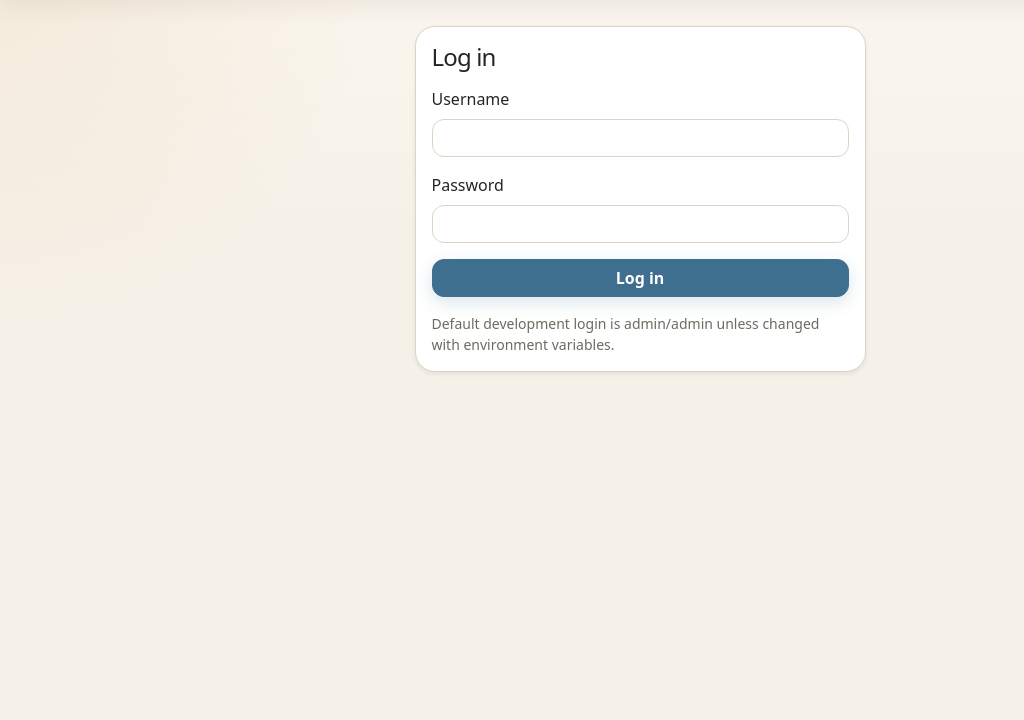
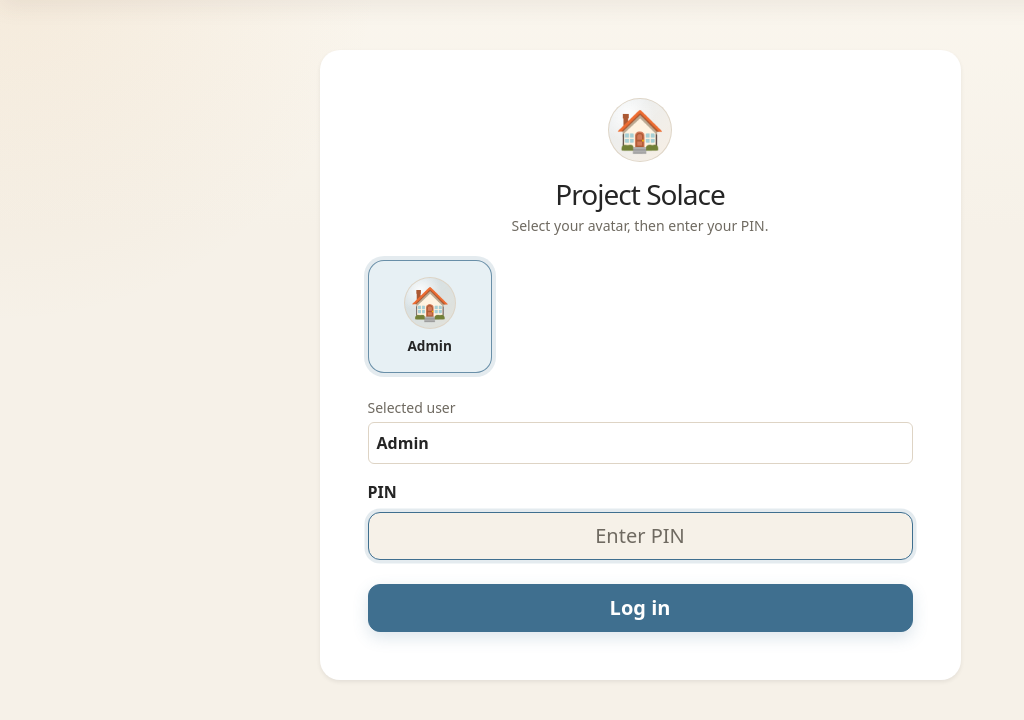
Before and after one commit to Moose151/project-solace, a Flask app: page /login in a window 1280 px wide. Shown: the part 59-779 px from the top of the page, without its empty margins (0-1024 px from the left). Run offline with Flask 3, Linux system fonts and the light colour scheme.

Commit message:
0.27.0-beta: Avatar/PIN login and user management
- Replace username/password login with Meridian-style avatar card grid + PIN
- Add display_name and avatar_emoji fields to User model with migrations
- Default dev PIN is now 1234 (was 'admin'), shown only in DEBUG mode
- Add /users page for managing all users (create, edit, delete, avatar grid preview)
- Add /users/<id>/edit for editing any user's name, emoji, PIN, active state
- Add /account page for the currently logged-in user to update their own profile and PIN
- Navbar shows current user's emoji and name as a clickable link to /account
- Add Users link in Manage dropdown
- Port avatar login CSS from Meridian design system into site.css
- Bump version to 0.27.0-beta

Co-Authored-By: Claude Sonnet 4.6 <noreply@anthropic.com>

```diff
--- a/app/forms.py
+++ b/app/forms.py
@@ -3,7 +3,7 @@ import re
 from flask_wtf import FlaskForm
 from wtforms import (
     StringField, PasswordField, FloatField, IntegerField, SelectField,
-    BooleanField, TextAreaField, SubmitField
+    BooleanField, TextAreaField, SubmitField, HiddenField
 )
 from wtforms.validators import DataRequired, NumberRange, Optional, Length, ValidationError
 
@@ -39,9 +39,25 @@ def valid_web_url(form, field):
 
 
 class LoginForm(FlaskForm):
-    username = StringField("Username", validators=[DataRequired(), Length(max=80)])
-    password = PasswordField("Password", validators=[DataRequired()])
+    selected_user_id = HiddenField("Selected user")
+    password = PasswordField("PIN", validators=[DataRequired()])
     submit = SubmitField("Log in")
+
+
+class UserForm(FlaskForm):
+    display_name = StringField("Display name", validators=[DataRequired(), Length(max=120)])
+    avatar_emoji = StringField("Avatar emoji", validators=[DataRequired(), Length(max=10)], description="Pick an emoji for the login screen, e.g. 🏠 🐶 🌟")
+    pin = PasswordField("PIN", validators=[Optional(), Length(min=4, max=20)], description="Leave blank when editing to keep the current PIN.")
+    active = BooleanField("Active", default=True)
+    submit = SubmitField("Save")
+
+
+class UserProfileForm(FlaskForm):
+    display_name = StringField("Display name", validators=[DataRequired(), Length(max=120)])
+    avatar_emoji = StringField("Avatar emoji", validators=[DataRequired(), Length(max=10)], description="Pick an emoji for the login screen, e.g. 🏠 🐶 🌟")
+    current_pin = PasswordField("Current PIN", validators=[Optional()], description="Required if you want to set a new PIN.")
+    new_pin = PasswordField("New PIN", validators=[Optional(), Length(min=4, max=20)], description="Leave blank to keep your current PIN.")
+    submit = SubmitField("Save changes")
 
 
 class SettingsForm(FlaskForm):
--- a/app/models.py
+++ b/app/models.py
@@ -12,10 +12,16 @@ class User(UserMixin, db.Model):
     password_hash = db.Column(db.String(255), nullable=False)
     role = db.Column(db.String(20), default="admin")
     active = db.Column(db.Boolean, default=True)
+    display_name = db.Column(db.String(120), nullable=True)
+    avatar_emoji = db.Column(db.String(10), nullable=True, default="🏠")
 
     @property
     def is_active(self):
         return self.active
+
+    def set_password(self, password):
+        from werkzeug.security import generate_password_hash
+        self.password_hash = generate_password_hash(password)
 
 
 class Settings(db.Model):
--- a/app/routes.py
+++ b/app/routes.py
@@ -10,12 +10,12 @@ from calendar import Calendar, month_name
 from datetime import date, datetime, timedelta
 from zipfile import ZipFile, ZIP_DEFLATED
 
-from flask import Blueprint, render_template, redirect, url_for, flash, request, Response, send_file, current_app
-from flask_login import login_user, logout_user, login_required
-from werkzeug.security import check_password_hash
+from flask import Blueprint, render_template, redirect, url_for, flash, request, Response, send_file, current_app, abort
+from flask_login import login_user, logout_user, login_required, current_user
+from werkzeug.security import check_password_hash, generate_password_hash
 
 from .models import db, User, Settings, Category, RecurringBill, BillOccurrence, PlannedPurchase, AccountBalanceSnapshot, IncomeSource, SharedIncomeAllocation, Bucket, DashboardWidget, PaydayChecklistItem, PaydayChecklistPreference, AuditLog, NotificationSetting, CycleCloseout
-from .forms import LoginForm, SettingsForm, CategoryForm, RecurringBillForm, PlannedPurchaseForm, AccountBalanceForm, IncomeSourceForm, SharedIncomeAllocationForm, BucketForm, NotificationSettingsForm, CycleCloseoutForm
+from .forms import LoginForm, UserForm, UserProfileForm, SettingsForm, CategoryForm, RecurringBillForm, PlannedPurchaseForm, AccountBalanceForm, IncomeSourceForm, SharedIncomeAllocationForm, BucketForm, NotificationSettingsForm, CycleCloseoutForm
 from .version import APP_VERSION, APP_RELEASE_NAME
 from .budget_engine import (
     annual_cost, fortnightly_bill_amount, generate_bill_dates,
@@ -589,14 +589,119 @@ def health():
 
 @main.route("/login", methods=["GET", "POST"])
 def login():
+    if current_user.is_authenticated:
+        return redirect(url_for("main.dashboard"))
     form = LoginForm()
+    users = User.query.filter_by(active=True).order_by(User.display_name).all()
+    settings = get_settings()
     if form.validate_on_submit():
-        user = User.query.filter_by(username=form.username.data).first()
-        if user and check_password_hash(user.password_hash, form.password.data):
+        try:
+            selected_user_id = int(form.selected_user_id.data)
+        except (ValueError, TypeError):
+            flash("Please select a user first.", "danger")
+            return render_template("login.html", form=form, users=users, settings=settings)
+        user = db.session.get(User, selected_user_id)
+        if not user or not user.active:
+            flash("User not found.", "danger")
+            return render_template("login.html", form=form, users=users, settings=settings)
+        if check_password_hash(user.password_hash, form.password.data):
             login_user(user)
             return redirect(url_for("main.dashboard"))
-        flash("Invalid username or password.", "danger")
-    return render_template("login.html", form=form)
+        flash("Incorrect PIN. Please try again.", "danger")
+    return render_template("login.html", form=form, users=users, settings=settings)
+
+
+@main.route("/users")
+@login_required
+def manage_users():
+    all_users = User.query.order_by(User.display_name).all()
+    form = UserForm()
+    return render_template("users.html", users=all_users, form=form)
+
+
+@main.route("/users/add", methods=["POST"])
+@login_required
+def add_user():
+    form = UserForm()
+    if form.validate_on_submit():
+        if not form.pin.data:
+            flash("A PIN is required when creating a new user.", "danger")
+            return redirect(url_for("main.manage_users"))
+        base_username = form.display_name.data.strip().lower().replace(" ", "_")
+        username = base_username
+        counter = 1
+        while User.query.filter_by(username=username).first():
+            username = f"{base_username}_{counter}"
+            counter += 1
+        user = User(
+            username=username,
+            display_name=form.display_name.data.strip(),
+            avatar_emoji=form.avatar_emoji.data.strip() or "🏠",
+            active=form.active.data,
+            role="admin",
+        )
+        user.set_password(form.pin.data)
+        db.session.add(user)
+        db.session.commit()
+        flash(f"User '{user.display_name}' created.", "success")
+    return redirect(url_for("main.manage_users"))
+
+
+@main.route("/users/<int:user_id>/edit", methods=["GET", "POST"])
+@login_required
+def edit_user(user_id):
+    user = db.session.get(User, user_id)
+    if not user:
+        abort(404)
+    form = UserForm(obj=user)
+    if request.method == "GET":
+        form.pin.data = ""
+    if form.validate_on_submit():
+        user.display_name = form.display_name.data.strip()
+        user.avatar_emoji = form.avatar_emoji.data.strip() or "🏠"
+        user.active = form.active.data
+        if form.pin.data:
+            user.set_password(form.pin.data)
+        db.session.commit()
+        flash(f"User '{user.display_name}' updated.", "success")
+        return redirect(url_for("main.manage_users"))
+    return render_template("user_edit.html", user=user, form=form)
+
+
+@main.route("/users/<int:user_id>/delete", methods=["POST"])
+@login_required
+def delete_user(user_id):
+    user = db.session.get(User, user_id)
+    if not user:
+        abort(404)
+    if User.query.count() <= 1:
+        flash("Cannot delete the only user account.", "danger")
+        return redirect(url_for("main.manage_users"))
+    db.session.delete(user)
+    db.session.commit()
+    flash("User deleted.", "success")
+    return redirect(url_for("main.manage_users"))
+
+
+@main.route("/account", methods=["GET", "POST"])
+@login_required
+def account():
+    form = UserProfileForm(obj=current_user)
+    if request.method == "GET":
+        form.current_pin.data = ""
+        form.new_pin.data = ""
+    if form.validate_on_submit():
+        current_user.display_name = form.display_name.data.strip()
+        current_user.avatar_emoji = form.avatar_emoji.data.strip() or "🏠"
+        if form.new_pin.data:
+            if not form.current_pin.data or not check_password_hash(current_user.password_hash, form.current_pin.data):
+                flash("Current PIN is incorrect. PIN not changed.", "danger")
+                return render_template("account.html", form=form)
+            current_user.set_password(form.new_pin.data)
+        db.session.commit()
+        flash("Account updated.", "success")
+        return redirect(url_for("main.account"))
+    return render_template("account.html", form=form)
 
 
 @main.route("/logout")
--- a/app/static/css/site.css
+++ b/app/static/css/site.css
@@ -1661,3 +1661,70 @@ html[data-bs-theme="dark"] .occ-card--danger {
   padding-bottom: .75rem;
 }
 .savings-goal-card:last-child { border-bottom: none; padding-bottom: 0; }
+
+/* ── Avatar / PIN login ──────────────────────────────────────────────── */
+.avatar-login-card {
+  display: flex;
+  flex-direction: column;
+  align-items: center;
+  gap: .4rem;
+  padding: 1rem .5rem;
+  background: rgba(255, 255, 255, 0.62);
+  border: 1px solid var(--hs-border);
+  border-radius: var(--hs-radius);
+  box-shadow: var(--hs-shadow-soft);
+  cursor: pointer;
+  transition: transform .12s ease, border-color .12s ease, box-shadow .12s ease;
+}
+.avatar-login-card:hover,
+.avatar-login-card:focus {
+  transform: translateY(-2px);
+  border-color: rgba(63, 111, 143, 0.52);
+  box-shadow: var(--hs-shadow);
+}
+.avatar-login-card.selected {
+  background: var(--hs-primary-soft);
+  border-color: rgba(63, 111, 143, 0.75);
+  box-shadow: 0 0 0 0.25rem rgba(63, 111, 143, 0.14);
+}
+.avatar-login-emoji {
+  font-size: 2rem;
+  width: 52px;
+  height: 52px;
+  display: flex;
+  align-items: center;
+  justify-content: center;
+  border-radius: 50%;
+  background:
+    radial-gradient(circle at 30% 25%, rgba(255, 255, 255, 0.9), transparent 42%),
+    linear-gradient(135deg, rgba(63, 111, 143, 0.12), rgba(201, 138, 61, 0.14));
+  border: 1px solid rgba(222, 212, 197, 0.94);
+}
+.avatar-login-name {
+  font-size: .85rem;
+  font-weight: 600;
+  color: var(--hs-text);
+  text-align: center;
+}
+.dashboard-avatar {
+  font-size: 2rem;
+  width: 56px;
+  height: 56px;
+  display: inline-flex;
+  align-items: center;
+  justify-content: center;
+  border-radius: 50%;
+  background:
+    radial-gradient(circle at 30% 25%, rgba(255, 255, 255, 0.9), transparent 42%),
+    linear-gradient(135deg, rgba(63, 111, 143, 0.12), rgba(201, 138, 61, 0.14));
+  border: 1px solid rgba(222, 212, 197, 0.94);
+}
+.selected-user-box {
+  background: rgba(255, 255, 255, 0.62);
+  border: 1px solid var(--hs-border);
+  border-radius: var(--hs-radius);
+  padding: .5rem .75rem;
+  font-weight: 600;
+  color: var(--hs-text);
+  min-height: 2.5rem;
+}
--- a/app/templates/base.html
+++ b/app/templates/base.html
@@ -56,6 +56,7 @@
             <li><a class="dropdown-item" href="{{ url_for('main.backup_restore') }}">Backup & Restore</a></li>
             <li><a class="dropdown-item" href="{{ url_for('main.data_tools') }}">Import & Export</a></li>
             <li><a class="dropdown-item" href="{{ url_for('main.notifications') }}">Notifications</a></li>
+            <li><a class="dropdown-item" href="{{ url_for('main.manage_users') }}">Users</a></li>
             <li><a class="dropdown-item" href="{{ url_for('main.audit_log') }}">Audit Log</a></li>
             <li><a class="dropdown-item" href="{{ url_for('main.health_check_page') }}">Health Check</a></li>
             <li><a class="dropdown-item" href="{{ url_for('main.system_info') }}">System Info</a></li>
@@ -66,6 +67,7 @@
         </li>
       </ul>
       <button class="btn btn-outline-light btn-sm me-2" type="button" id="privacyToggle" aria-pressed="false" title="Blur money amounts">Privacy</button>
+      <a class="navbar-text me-2 d-none d-md-inline text-white-50 small text-decoration-none" href="{{ url_for('main.account') }}" title="My account">{{ current_user.avatar_emoji or '' }} {{ current_user.display_name or current_user.username }}</a>
       <a class="btn btn-outline-light btn-sm" href="{{ url_for('main.logout') }}">Logout</a>
       {% endif %}
     </div>
--- a/app/templates/login.html
+++ b/app/templates/login.html
@@ -1,19 +1,78 @@
 {% extends "base.html" %}
 {% block content %}
-<div class="row justify-content-center">
-  <div class="col-md-5">
-    <div class="card shadow-sm">
-      <div class="card-body">
-        <h1 class="h4 mb-3">Log in</h1>
+<section class="row justify-content-center">
+  <div class="col-12 col-lg-8 col-xl-7">
+    <div class="card border-0 shadow-sm mt-3 mt-md-4">
+      <div class="card-body p-4 p-md-5">
+
+        <div class="text-center mb-4">
+          <div class="avatar-login-emoji dashboard-avatar mx-auto mb-3" style="font-size:2.5rem;width:64px;height:64px;display:flex;align-items:center;justify-content:center;border-radius:50%;">🏠</div>
+          <h1 class="h3 mb-1">{{ settings.household_name if settings else "Project Solace" }}</h1>
+          <p class="text-muted small mb-0">Select your avatar, then enter your PIN.</p>
+        </div>
+
         <form method="post">
           {{ form.hidden_tag() }}
-          <div class="mb-3">{{ form.username.label(class="form-label") }} {{ form.username(class="form-control") }}</div>
-          <div class="mb-3">{{ form.password.label(class="form-label") }} {{ form.password(class="form-control") }}</div>
-          {{ form.submit(class="btn btn-primary w-100") }}
+          {{ form.selected_user_id(id="selected_user_id") }}
+
+          {% if users %}
+          <div class="row g-3 mb-4">
+            {% for user in users %}
+            <div class="col-6 col-md-4 col-lg-3">
+              <button type="button" class="avatar-login-card w-100" data-user-id="{{ user.id }}">
+                <div class="avatar-login-emoji">{{ user.avatar_emoji or '🏠' }}</div>
+                <div class="avatar-login-name">{{ user.display_name or user.username }}</div>
+              </button>
+            </div>
+            {% endfor %}
+          </div>
+          {% else %}
+          <div class="alert alert-warning">No active users found. Check your environment configuration.</div>
+          {% endif %}
+
+          <div class="mb-3">
+            <p class="text-muted small mb-1">Selected user</p>
+            <div id="selected-user-display" class="selected-user-box p-2 rounded">No user selected</div>
+          </div>
+
+          <div class="mb-4">
+            {{ form.password.label(class="form-label fw-semibold") }}
+            {{ form.password(class="form-control form-control-lg text-center", placeholder="Enter PIN", autocomplete="current-password") }}
+          </div>
+
+          {{ form.submit(class="btn btn-primary btn-lg w-100") }}
         </form>
-        <p class="text-muted small mt-3 mb-0">Default development login is admin/admin unless changed with environment variables.</p>
+        {% if config.DEBUG %}
+        <p class="text-muted small text-center mt-3 mb-0">Development mode — default PIN is <code>1234</code>.</p>
+        {% endif %}
+
       </div>
     </div>
   </div>
-</div>
+</section>
+
+<script>
+(function () {
+  var selectedInput = document.getElementById("selected_user_id");
+  var selectedDisplay = document.getElementById("selected-user-display");
+  var cards = document.querySelectorAll(".avatar-login-card");
+
+  cards.forEach(function (card) {
+    card.addEventListener("click", function () {
+      cards.forEach(function (c) { c.classList.remove("selected"); });
+      card.classList.add("selected");
+      selectedInput.value = card.dataset.userId;
+      var name = card.querySelector(".avatar-login-name");
+      selectedDisplay.textContent = name ? name.textContent.trim() : "Selected";
+      var pinField = document.querySelector("input[type=password]");
+      if (pinField) pinField.focus();
+    });
+  });
+
+  // If only one user, pre-select them.
+  if (cards.length === 1) {
+    cards[0].click();
+  }
+})();
+</script>
 {% endblock %}
--- a/app/version.py
+++ b/app/version.py
@@ -1,2 +1,2 @@
-APP_VERSION = "0.25.0-beta"
-APP_RELEASE_NAME = "Shared Income & Weekly Cycles"
+APP_VERSION = "0.27.0-beta"
+APP_RELEASE_NAME = "Avatar Login"
```
Also changed, not shown: HANDOVER.md (+13 -4 lines), app/__init__.py (+16 -2 lines), app/templates/account.html (added, +52 -0 lines), app/templates/user_edit.html (added, +51 -0 lines), app/templates/users.html (added, +61 -0 lines).
